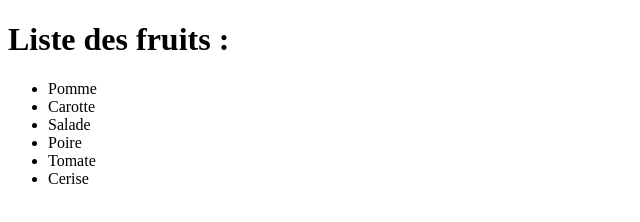
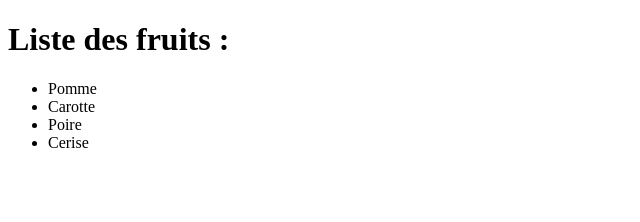
Before and after one commit to remixxx31/ex_Final_Gestion_Branches-, a plain HTML site: page index.html in a window 1280 px wide. Shown: the whole page, without its empty margins (0-640 px from the left). Drawn offline with Linux system fonts and the light colour scheme.

Commit message:
Remove vegetables from fruit list

```diff
--- a/index.html
+++ b/index.html
@@ -12,9 +12,7 @@
         <ul>
             <li>Pomme</li>
             <li>Carotte</li>
-            <li>Salade</li>
             <li>Poire</li>
-            <li>Tomate</li>
             <li>Cerise</li>
         </ul>
     </body>
```
